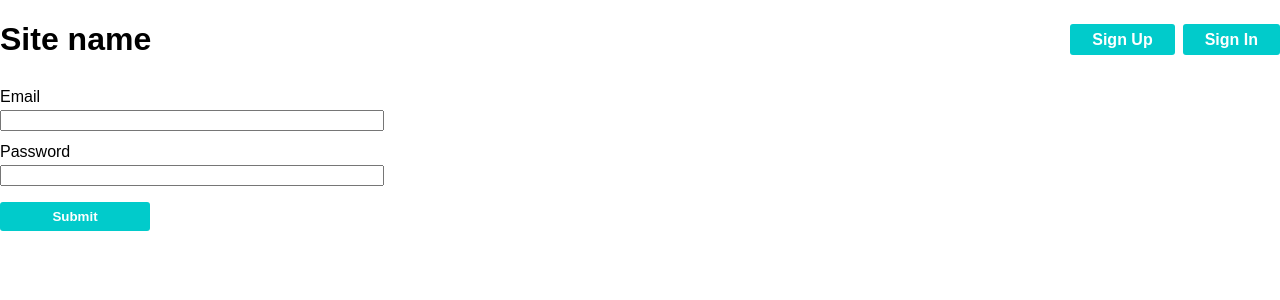
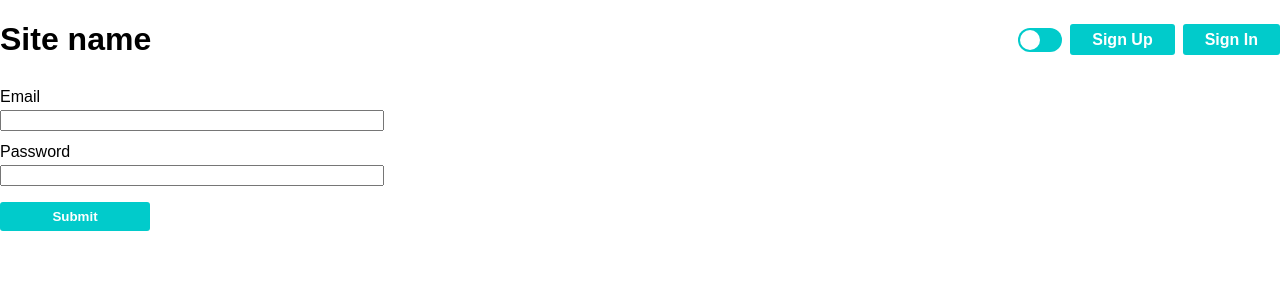
Before and after one commit to p298vytp0waer9hgq0n/study-project, a React (Vite) app: page /signin in a window 1280 px wide. Shown: the top 300 px of the page. Built offline with nearby package versions, Linux system fonts and the light colour scheme; no server answers.

Commit message:
context and theme switcher

```diff
--- a/src/App.tsx
+++ b/src/App.tsx
@@ -1,3 +1,4 @@
+import { createContext, useMemo, useState } from 'react';
 import { Provider } from 'react-redux';
 import { Outlet } from 'react-router-dom';
 
@@ -6,11 +7,31 @@ import { store } from './providers/store/store';
 
 import './App.css';
 
+type Theme = 'very light' | 'light';
+
+export type AppContextType = {
+    theme: Theme;
+    setTheme: (arg: Theme) => void;
+};
+
+export const AppContext = createContext<AppContextType | null>(null);
+
 export function App() {
+    const [theme, setTheme] = useState<Theme>('very light');
+    const contextValue = useMemo(
+        () => ({
+            theme,
+            setTheme,
+        }),
+        [theme, setTheme],
+    );
+
     return (
         <Provider store={store}>
-            <Header />
-            <Outlet />
+            <AppContext.Provider value={contextValue}>
+                <Header />
+                <Outlet />
+            </AppContext.Provider>
         </Provider>
     );
 }
--- a/src/components/header/header.tsx
+++ b/src/components/header/header.tsx
@@ -2,6 +2,7 @@ import { Link } from 'react-router-dom';
 
 import { useAuth } from '../../hooks/useAuth';
 import { ROUTES } from '../../utils/constants';
+import { ThemeSwitcher } from '../theme-switcher/theme-switcher';
 
 import styles from './header.module.css';
 
@@ -17,6 +18,7 @@ export function Header() {
             </h1>
             <nav>
                 <ul className={styles.navigation}>
+                    <ThemeSwitcher />
                     {!user && (
                         <>
                             <li>
--- a/src/components/recipe-card/recipe-card.module.css
+++ b/src/components/recipe-card/recipe-card.module.css
@@ -4,6 +4,14 @@
     padding: 5px;
     border: 1px solid var(--color-accent);
     border-radius: 14px;
+    transition: all 0.4s;
+}
+
+.container_dark {
+    box-shadow: 3px 3px 5px 2px #00000080;
+    background-color: #eee;
+    display: flex;
+    flex-direction: column-reverse;
 }
 
 .link {
--- a/src/components/recipe-card/recipe-card.tsx
+++ b/src/components/recipe-card/recipe-card.tsx
@@ -1,5 +1,7 @@
+import { useContext } from 'react';
 import { Link } from 'react-router-dom';
 
+import { AppContext, AppContextType } from '../../App';
 import { useStorage } from '../../hooks/useStorage';
 import { useAppSelector } from '../../providers/store/hooks';
 import { ROUTES } from '../../utils/constants';
@@ -16,11 +18,14 @@ export type Props = {
 };
 
 export function RecipeCard({ recipe }: Props) {
+    const { theme } = useContext(AppContext) as AppContextType;
     const { id, name, image } = recipe;
     const { data, user } = useAppSelector((store) => store.user);
     const loggedIn = Boolean(user);
     const { addToFavorites, removeFromFavorites } = useStorage();
     const cardIsFavorite = data.favorites?.includes(id);
+
+    const containerStyle = theme === 'very light' ? styles.container : `${styles.container} ${styles.container_dark}`;
 
     function handleLike() {
         if (cardIsFavorite) {
@@ -31,7 +36,7 @@ export function RecipeCard({ recipe }: Props) {
     }
 
     return (
-        <li className={styles.container}>
+        <li className={containerStyle}>
             <Link to={`${ROUTES.RECIPE}/${id}`}>
                 <img src={image} className={styles.image} />
             </Link>
--- a/src/components/search-bar/search-bar.tsx
+++ b/src/components/search-bar/search-bar.tsx
@@ -25,7 +25,7 @@ export function SearchBar({ initSearch = '' }: Props) {
     const elements = useMemo(() => {
         if (currentData) {
             return currentData?.recipes.map((recipe) => (
-                <Link className={styles.link} to={`${ROUTES.RECIPE}/${recipe.id}`} key={recipe.name}>
+                <Link className={styles.link} to={`${ROUTES.RECIPE}/${recipe.id}`} key={recipe.id}>
                     {recipe.name}
                 </Link>
             ));
--- /dev/null
+++ b/src/components/theme-switcher/theme-switcher.module.css
@@ -0,0 +1,29 @@
+.switcher {
+    box-sizing: border-box;
+    position: relative;
+    padding: 2px;
+    width: 44px;
+    height: 24px;
+    border-radius: 12px;
+    background: var(--color-accent);
+    cursor: pointer;
+}
+
+.switcher::after {
+    position: absolute;
+    content: '';
+    top: 2px;
+    width: 20px;
+    height: 20px;
+    border-radius: 50%;
+    background: #fff;
+    transition: all 0.3s;
+}
+
+.switcher_dark {
+    background: var(--color-another-accent);
+}
+
+.switcher_dark::after {
+    transform: translate(20px);
+}
--- /dev/null
+++ b/src/components/theme-switcher/theme-switcher.tsx
@@ -0,0 +1,17 @@
+import { useContext } from 'react';
+
+import { AppContext, AppContextType } from '../../App';
+
+import styles from './theme-switcher.module.css';
+
+export function ThemeSwitcher() {
+    const { theme, setTheme } = useContext(AppContext) as AppContextType;
+    const isVeryLight = theme === 'very light';
+    const switcherStyle = isVeryLight ? styles.switcher : `${styles.switcher} ${styles.switcher_dark}`;
+    function handleClick() {
+        if (setTheme) {
+            setTheme(isVeryLight ? 'light' : 'very light');
+        }
+    }
+    return <div className={switcherStyle} onClick={handleClick}></div>;
+}
--- a/src/pages/history/history.tsx
+++ b/src/pages/history/history.tsx
@@ -1,4 +1,4 @@
-import { useCallback } from 'react';
+import { useCallback, useMemo } from 'react';
 
 import { HistoryRow } from '../../components/history-row/history-row';
 import { useRemoveFromHistoryMutation, useRetrieveHistoryQuery } from '../../providers/store/services/history';
@@ -12,11 +12,15 @@ export function History() {
         },
         [removeTrigger],
     );
-    const elements = history
-        ?.map(({ word, timestamp }) => (
-            <HistoryRow key={word + timestamp} name={word} timestamp={timestamp} handleDelete={handleDelete} />
-        ))
-        .reverse();
+    const elements = useMemo(
+        () =>
+            history
+                ?.map(({ word, timestamp }) => (
+                    <HistoryRow key={word + timestamp} name={word} timestamp={timestamp} handleDelete={handleDelete} />
+                ))
+                .reverse(),
+        [handleDelete, history],
+    );
 
     return (
         <>
```
